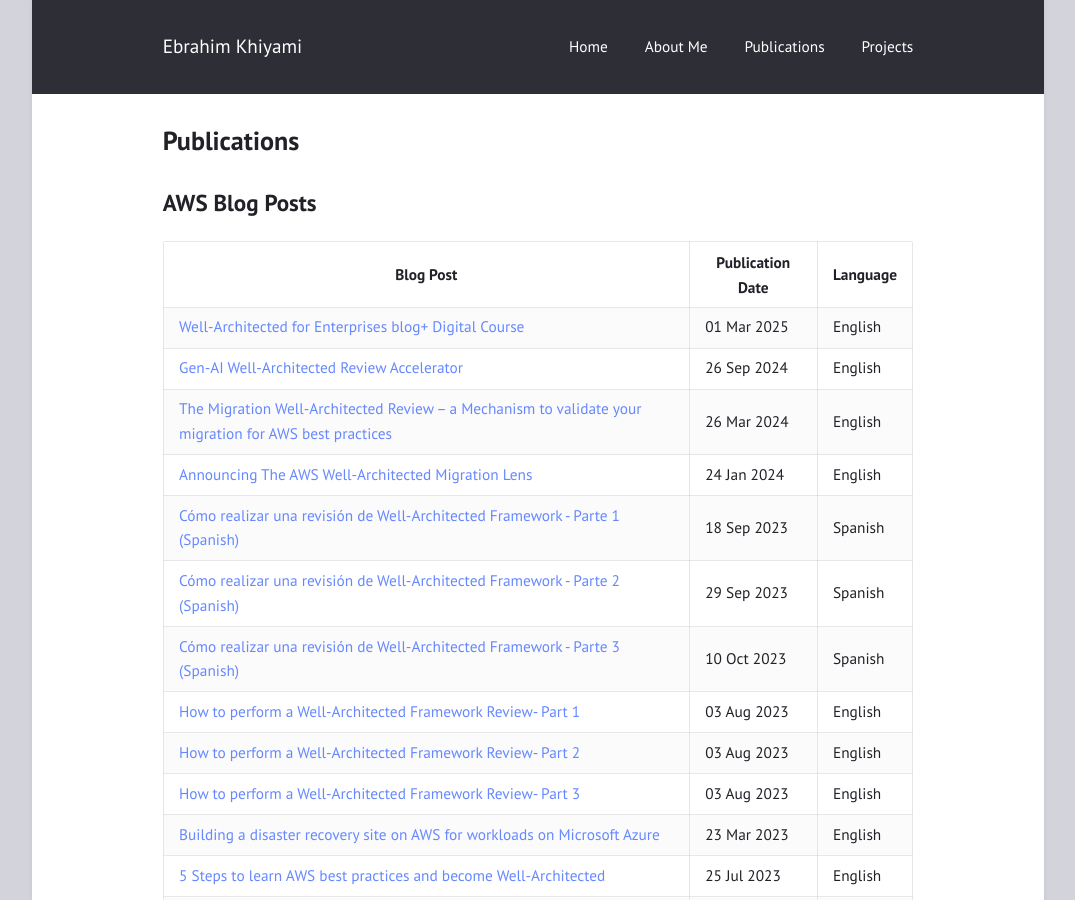
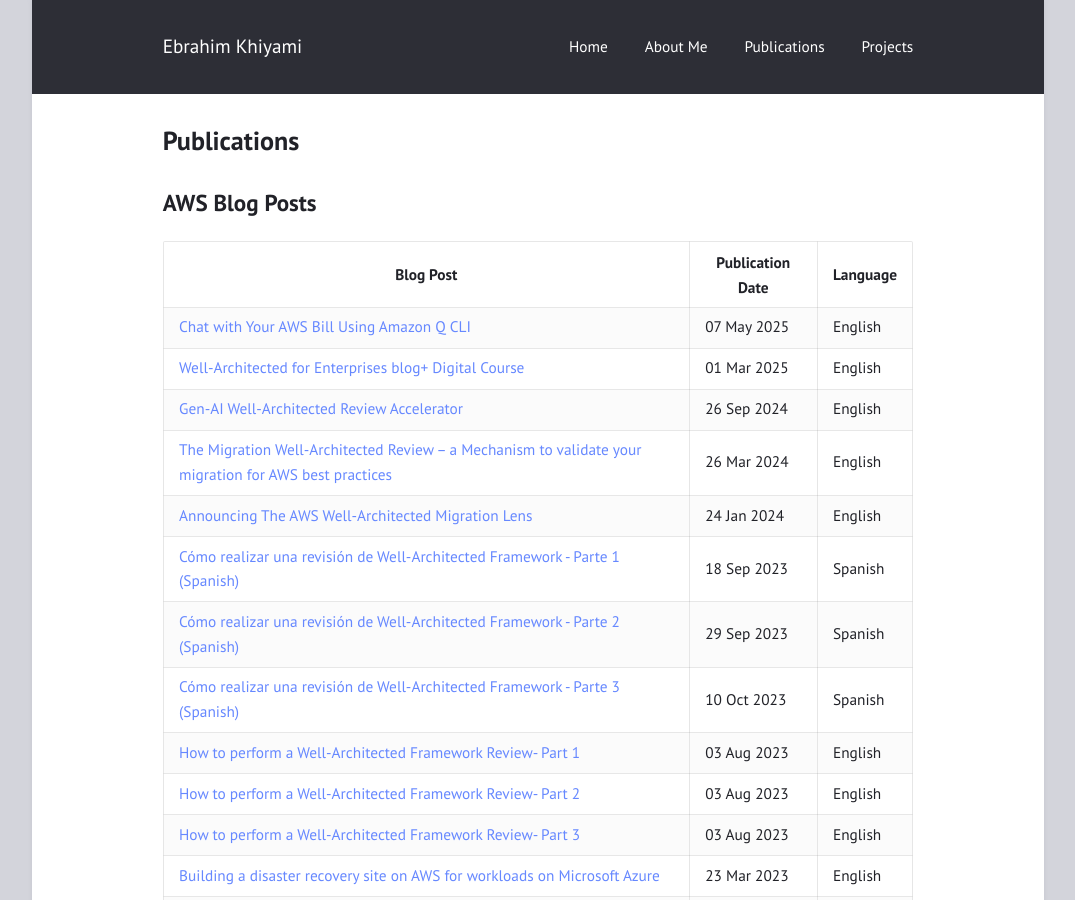
Before and after one commit to ekhiyami/ekhiyami.github.io, a Jekyll site: the page built from publications.md, in a window 1280 px wide and 900 px high. Shown: the whole window, without its empty margins (102-1177 px from the left). Built offline with Jekyll 4.4.1, drawn with Linux system fonts in a browser that asks for light colours.

Commit message:
Update publications.md

```diff
--- a/publications.md
+++ b/publications.md
@@ -8,6 +8,7 @@
 
 | Blog Post                                                                                   |  Publication Date  | Language |
 | ------------------------------------------------------------------------------------------- | ------------------ | -------- |
+| [Chat with Your AWS Bill Using Amazon Q CLI](https://ekhiyami.github.io/chat-with-aws/) | 07 May 2025      | English  |
 | [Well-Architected for Enterprises blog+ Digital Course](https://aws.amazon.com/blogs/training-and-certification/well-architected-for-enterprises/) | 01 Mar 2025      | English  |
 | [Gen-AI Well-Architected Review Accelerator](https://community.aws/content/2hYteYyGPff8nuzG3ye8HZQOtCf/how-i-cut-the-time-to-complete-a-well-architected-review-from-hours-to-minutes?lang=en) | 26 Sep 2024      | English  |
 | [The Migration Well-Architected Review – a Mechanism to validate your migration for AWS best practices](https://aws.amazon.com/blogs/mt/the-migration-well-architected-review-a-mechanism-to-validate-your-migration-for-aws-best-practices/) | 26 Mar 2024      | English  |
```
